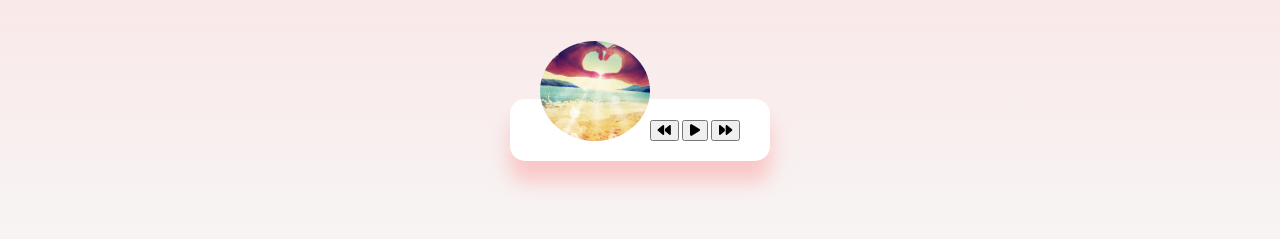
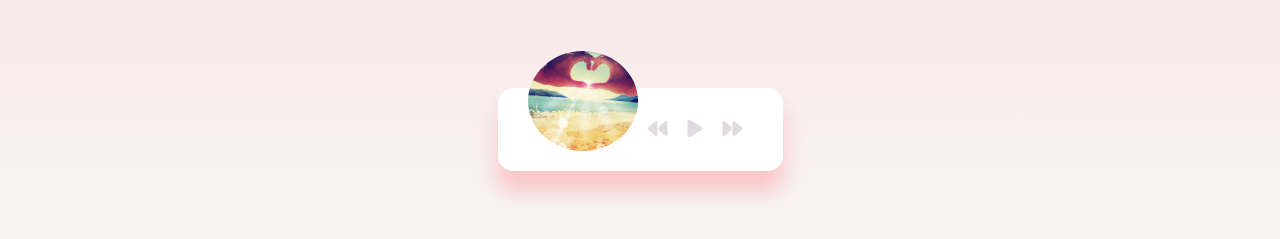
Before and after one commit to MiguelRAvila/CustomMusicPlayer, a plain HTML site: page index.html in a window 1280 px wide. Shown: the part 311-550 px from the top of the page. Drawn offline with Linux system fonts and the light colour scheme.

Commit message:
Navigation Buttons

```diff
--- a/style.css
+++ b/style.css
@@ -58,3 +58,19 @@ body {
         transform: rotate(360deg);
     }
 }
+.navigation {
+    display: flex;
+    align-items: center;
+    justify-content: center;
+    z-index: 1;
+}
+
+.action-btn {
+    background-color: white;
+    border: 0;
+    color: #dfdbdf;
+    font-size: 20px;
+    cursor: pointer;
+    padding: 10px;
+    margin 0 20px
+}
```
